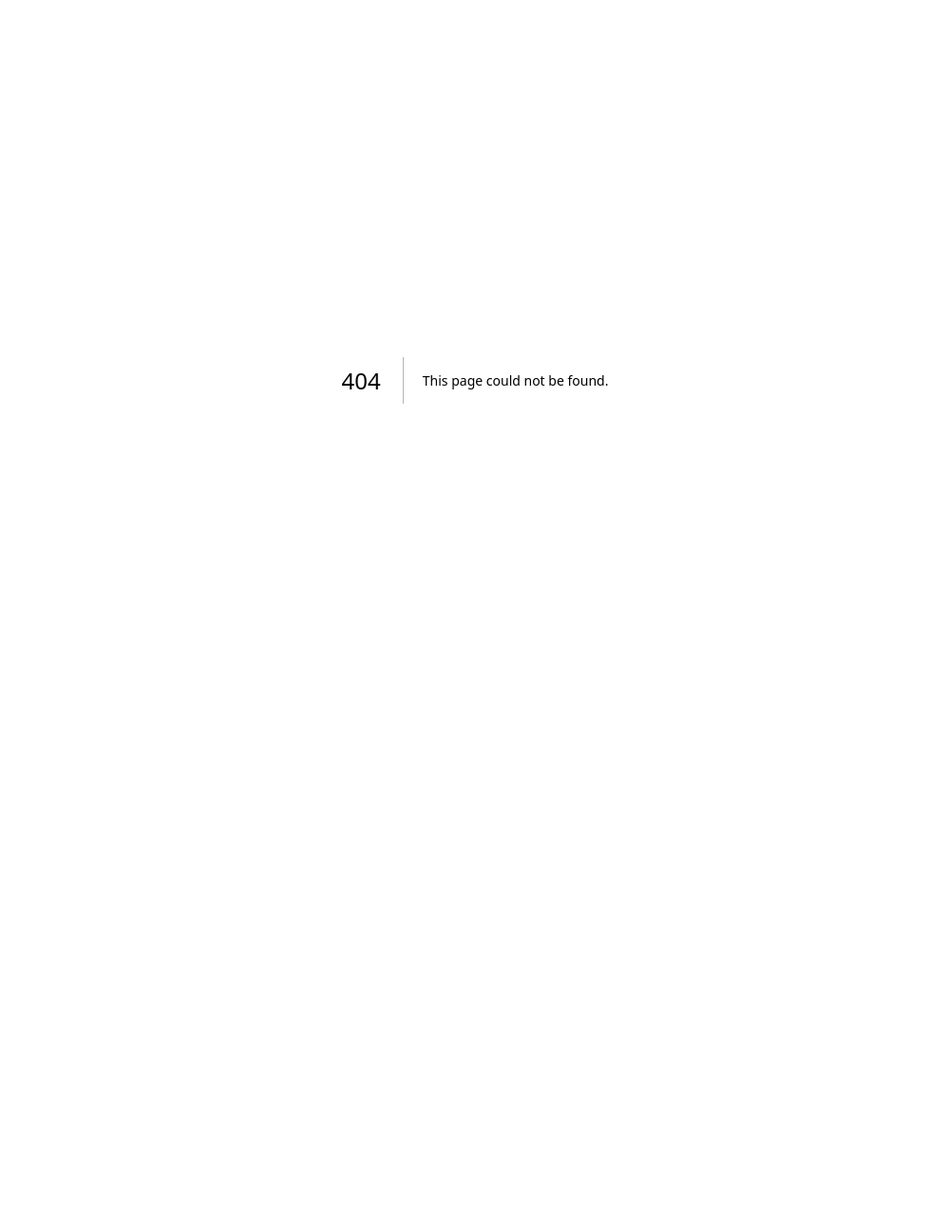
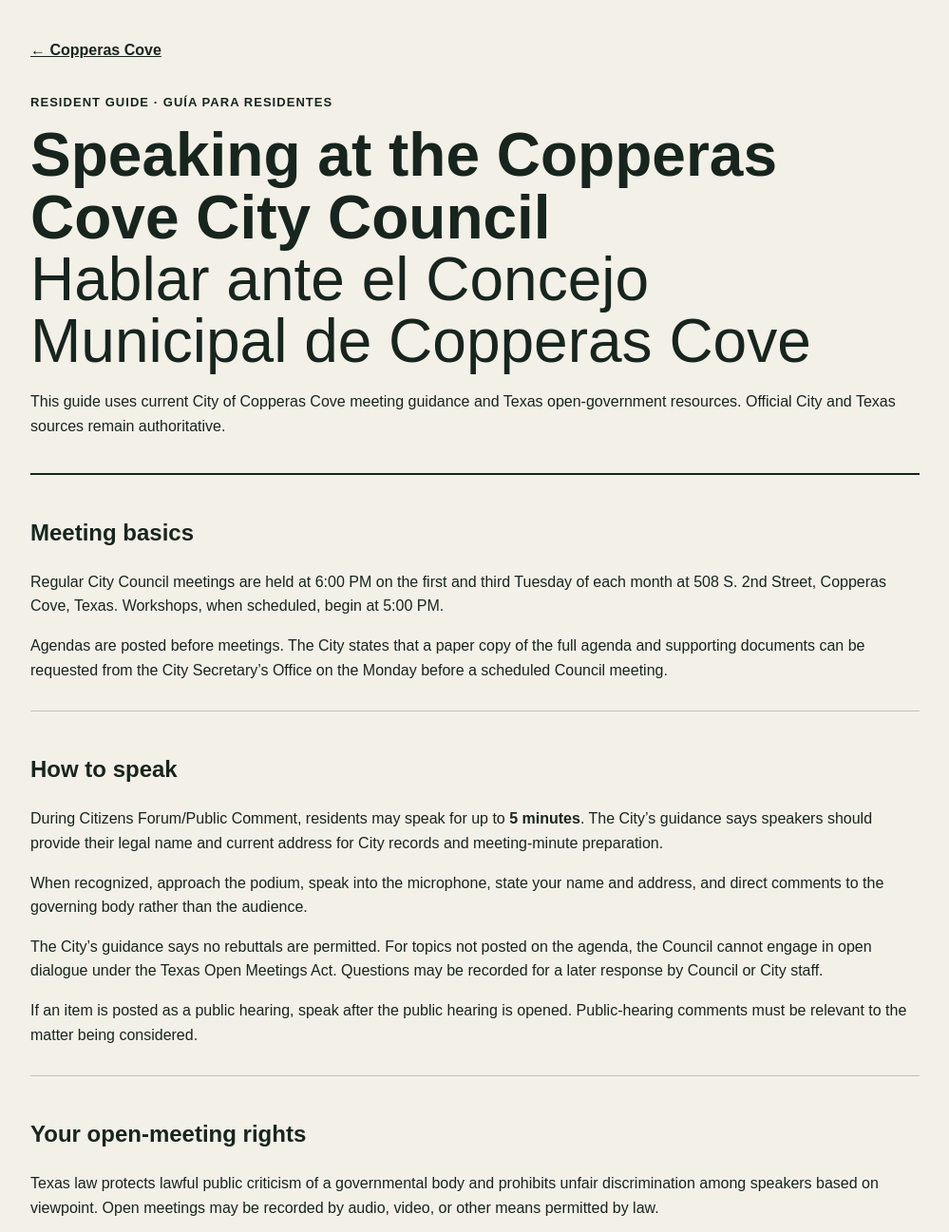
Before and after one commit to cryptoqueen23/texas-civic-guide, a Next.js app: page /copperas-cove/council-guide in a window 1280 px wide. Before the commit this address had no page. Shown: the top 1297 px of the page at 95% size, without its empty margins (140-1139 px from the left). Before the commit the page ends 800 px from the top, so only its background shows below. Built offline with nearby package versions, Linux system fonts and the light colour scheme.

Commit message:
Add bilingual Copperas Cove council citizen guide

```diff
--- /dev/null
+++ b/app/copperas-cove/council-guide/page.tsx
@@ -0,0 +1,52 @@
+export default function CopperasCoveCouncilGuide(){
+  return <main style={{maxWidth:980,margin:'0 auto',padding:'40px 22px 72px',fontFamily:'inherit',lineHeight:1.6}}>
+    <a href="/copperas-cove" style={{fontWeight:700,color:'#17251e'}}>← Copperas Cove</a>
+    <p style={{marginTop:32,fontSize:13,fontWeight:800,letterSpacing:'.08em'}}>RESIDENT GUIDE · GUÍA PARA RESIDENTES</p>
+    <h1 style={{fontSize:'clamp(34px,6vw,64px)',lineHeight:1.02,margin:'8px 0 18px'}}>Speaking at the Copperas Cove City Council<br/><span style={{fontWeight:400}}>Hablar ante el Concejo Municipal de Copperas Cove</span></h1>
+    <p>This guide uses current City of Copperas Cove meeting guidance and Texas open-government resources. Official City and Texas sources remain authoritative.</p>
+
+    <section style={{borderTop:'2px solid #17251e',paddingTop:22,marginTop:36}}>
+      <h2>Meeting basics</h2>
+      <p>Regular City Council meetings are held at 6:00 PM on the first and third Tuesday of each month at 508 S. 2nd Street, Copperas Cove, Texas. Workshops, when scheduled, begin at 5:00 PM.</p>
+      <p>Agendas are posted before meetings. The City states that a paper copy of the full agenda and supporting documents can be requested from the City Secretary’s Office on the Monday before a scheduled Council meeting.</p>
+    </section>
+
+    <section style={{borderTop:'1px solid #c9c0ad',paddingTop:22,marginTop:30}}>
+      <h2>How to speak</h2>
+      <p>During Citizens Forum/Public Comment, residents may speak for up to <strong>5 minutes</strong>. The City’s guidance says speakers should provide their legal name and current address for City records and meeting-minute preparation.</p>
+      <p>When recognized, approach the podium, speak into the microphone, state your name and address, and direct comments to the governing body rather than the audience.</p>
+      <p>The City’s guidance says no rebuttals are permitted. For topics not posted on the agenda, the Council cannot engage in open dialogue under the Texas Open Meetings Act. Questions may be recorded for a later response by Council or City staff.</p>
+      <p>If an item is posted as a public hearing, speak after the public hearing is opened. Public-hearing comments must be relevant to the matter being considered.</p>
+    </section>
+
+    <section style={{borderTop:'1px solid #c9c0ad',paddingTop:22,marginTop:30}}>
+      <h2>Your open-meeting rights</h2>
+      <p>Texas law protects lawful public criticism of a governmental body and prohibits unfair discrimination among speakers based on viewpoint. Open meetings may be recorded by audio, video, or other means permitted by law.</p>
+      <p>For matters not listed on the meeting notice, discussion by the governmental body is restricted. A future agenda item may be proposed, but the body cannot fully deliberate an unposted subject.</p>
+    </section>
+
+    <section lang="es" style={{background:'#f4efe4',padding:'28px',marginTop:42}}>
+      <h2>Español</h2>
+      <h3>Información básica de las reuniones</h3>
+      <p>Las reuniones ordinarias del Concejo Municipal se celebran a las 6:00 PM el primer y tercer martes de cada mes en 508 S. 2nd Street, Copperas Cove, Texas. Los talleres, cuando se programan, comienzan a las 5:00 PM.</p>
+      <p>Las agendas se publican antes de las reuniones. La Ciudad indica que se puede solicitar en la Oficina de la Secretaria Municipal una copia impresa de la agenda completa y de los documentos de respaldo el lunes anterior a una reunión programada.</p>
+      <h3>Cómo hablar</h3>
+      <p>Durante el Foro Ciudadano/Comentario Público, los residentes pueden hablar hasta <strong>5 minutos</strong>. La guía de la Ciudad indica que los oradores deben proporcionar su nombre legal y dirección actual para los registros de la Ciudad y la preparación de las actas.</p>
+      <p>Cuando sea reconocido, acérquese al podio, hable por el micrófono, indique su nombre y dirección y dirija sus comentarios al órgano de gobierno, no al público.</p>
+      <p>La guía de la Ciudad indica que no se permiten réplicas. Cuando un tema no está publicado en la agenda, el Concejo no puede participar en un diálogo abierto sobre ese asunto bajo la Ley de Reuniones Abiertas de Texas. Las preguntas pueden registrarse para que el Concejo o el personal de la Ciudad respondan posteriormente.</p>
+      <p>Si un asunto está publicado como audiencia pública, hable después de que se abra la audiencia. Los comentarios deben ser pertinentes al asunto que se está considerando.</p>
+      <h3>Tus derechos en reuniones abiertas</h3>
+      <p>La ley de Texas protege la crítica pública legal a un órgano gubernamental y prohíbe la discriminación injusta entre oradores por su punto de vista. Las reuniones abiertas pueden grabarse por audio, video u otros medios permitidos por la ley.</p>
+      <p>Cuando un asunto no aparece en el aviso de la reunión, la discusión del órgano gubernamental está limitada. Puede proponerse colocar el tema en una agenda futura, pero no puede realizarse una deliberación completa sobre un tema no publicado.</p>
+    </section>
+
+    <section style={{borderTop:'2px solid #17251e',paddingTop:22,marginTop:38}}>
+      <h2>Official resources</h2>
+      <p><a href="https://www.copperascovetx.gov/288/Understanding-City-Council-Meetings" target="_blank" rel="noreferrer">Understanding City Council Meetings ↗</a></p>
+      <p><a href="https://www.copperascovetx.gov/164/City-Council" target="_blank" rel="noreferrer">Copperas Cove City Council ↗</a></p>
+      <p><a href="https://www.copperascovetx.gov/agendacenter" target="_blank" rel="noreferrer">Copperas Cove Agenda Center ↗</a></p>
+      <p><a href="https://www.texasattorneygeneral.gov/open-government/open-meetings-act-training" target="_blank" rel="noreferrer">Texas Attorney General Open Meetings resources ↗</a></p>
+      <p>City Hall: 914 S. Main Street, Copperas Cove, TX 76522. Phone: 254-547-4221.</p>
+    </section>
+  </main>;
+}
```
